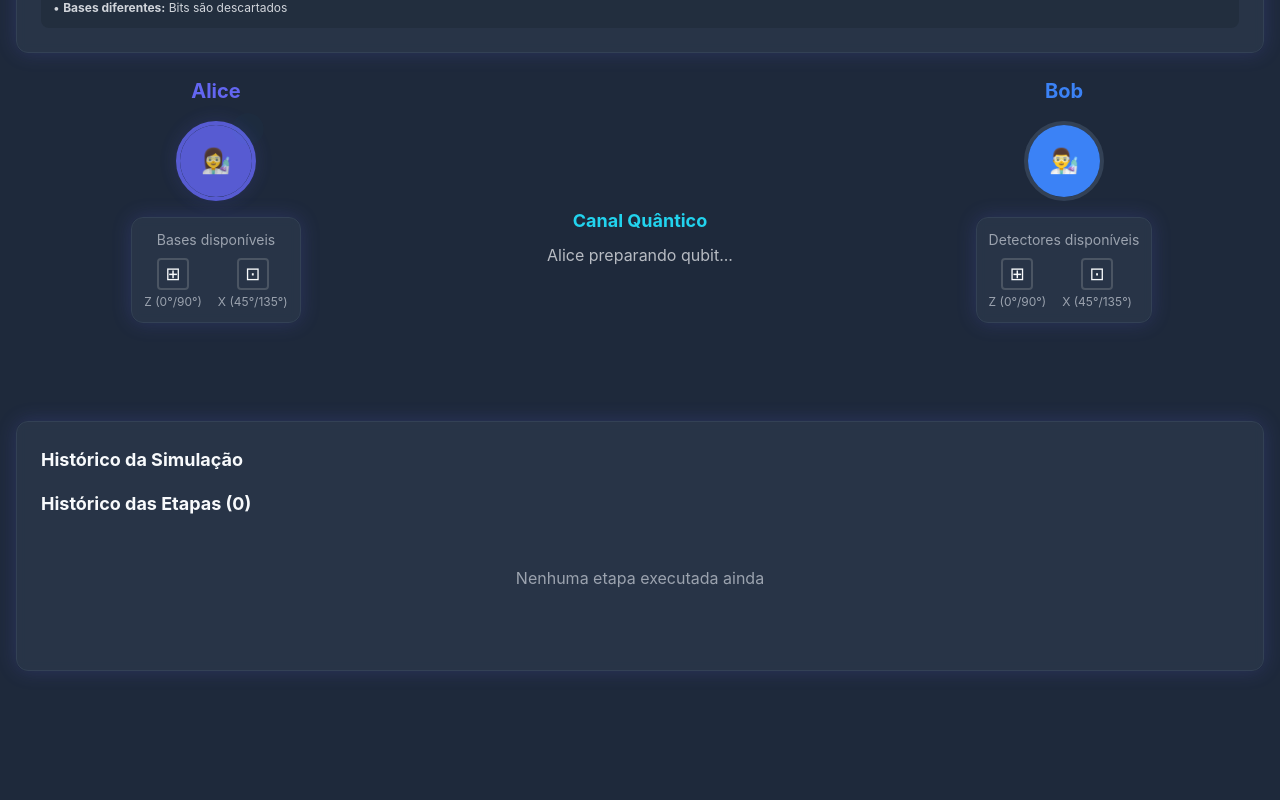
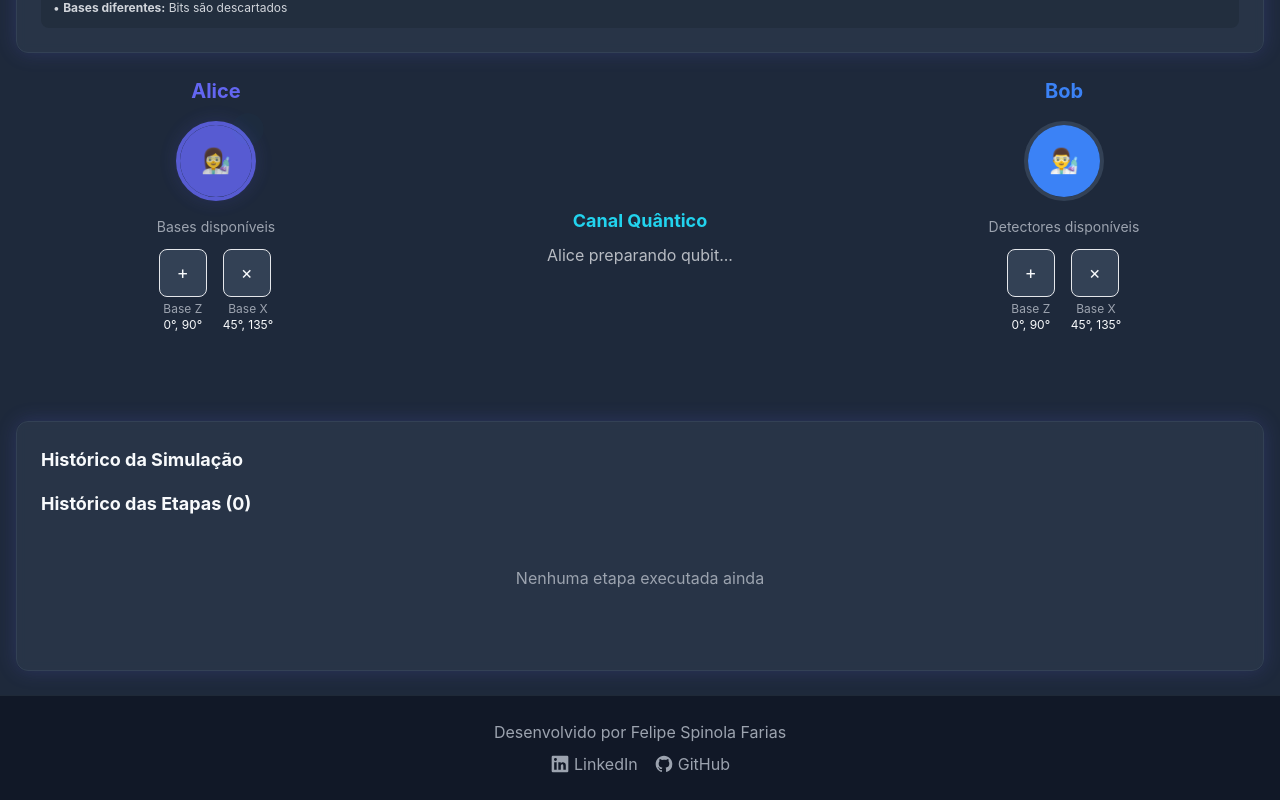
Before and after one commit to fatzzx/BB84-simulator, a React (Vite) app: page / in a window 1280 px wide. Shown: the part 478-1278 px from the top of the page. Before the commit the page ends 1173 px from the top, so only its background shows below. Built offline with nearby package versions, Linux system fonts and the light colour scheme.

Commit message:
mudanca de cores

```diff
--- a/src/App.tsx
+++ b/src/App.tsx
@@ -4,6 +4,7 @@ import Bob from '@/components/Bob';
 import Photon from '@/components/Photon';
 import SimulationControls from '@/components/SimulationControls';
 import StepHistory from '@/components/StepHistory';
+import { Footer } from '@/components';
 import { useBB84Simulation } from '@/hooks/useBB84Simulation';
 import { ISimulationConfig } from '@/types';
 
@@ -77,7 +78,7 @@ function App() {
   };
 
   return (
-    <div className="min-h-screen bg-quantum-dark">
+    <div className="min-h-screen bg-quantum-dark flex flex-col">
       <header className="p-6 text-center bg-quantum-surface/50 backdrop-blur-sm border-b border-quantum-primary/20">
         <h1 className="text-3xl font-bold mb-2 bg-gradient-to-r from-quantum-primary via-quantum-secondary to-quantum-primary bg-clip-text text-transparent">
           Simulador do Protocolo BB84
@@ -87,7 +88,7 @@ function App() {
         </p>
       </header>
 
-      <main className="container mx-auto px-4 py-6">
+      <main className="container mx-auto px-4 py-6 flex-grow">
         {/* Painel de Controle */}
         <div className="mb-6">
           <SimulationControls
@@ -226,6 +227,8 @@ function App() {
           />
         </div>
       </main>
+
+      <Footer />
     </div>
   );
 }
--- a/src/components/Alice.tsx
+++ b/src/components/Alice.tsx
@@ -69,7 +69,7 @@ const Alice: React.FC<IAliceProps> = ({
                 className="font-mono text-sm font-semibold px-2 py-1 rounded"
                 style={{ color: getBasisColor(currentBasis) }}
               >
-                {currentBasis === 'computational' ? 'Z (⊞)' : 'X (⊡)'}
+                {currentBasis === 'computational' ? 'Z (+)' : 'X (×)'}
               </span>
             </div>
 
@@ -113,34 +113,26 @@ const Alice: React.FC<IAliceProps> = ({
         </div>
       )}
 
-      {/* Base selector visual */}
-      <div className="quantum-card !p-3 w-full max-w-[240px]">
-        <div className="text-center">
-          <div className="text-sm text-gray-400 mb-2">Bases disponíveis</div>
-          <div className="flex space-x-4">
-            {/* Base computacional */}
-            <div className="text-center">
-              <div className={`w-8 h-8 mx-auto mb-1 border-2 rounded ${
-                currentBasis === 'computational' ? 'border-quantum-blue' : 'border-gray-600'
-              }`}>
-                <div className="w-full h-full flex items-center justify-center">
-                  <span className="text-quantum-blue text-lg">⊞</span>
-                </div>
-              </div>
-              <div className="text-xs text-gray-400">Z (0°/90°)</div>
+      {/* Controles de base */}
+      <div className="mt-6">
+        <div className="text-sm text-gray-400 mb-3 text-center">Bases disponíveis</div>
+        <div className="flex justify-center space-x-4">
+          {/* Base Computacional (Z) */}
+          <div className="text-center">
+            <div className="w-12 h-12 rounded-lg bg-quantum-surface border border-quantum-blue/30 flex items-center justify-center">
+              <span className="text-quantum-blue text-lg">+</span>
             </div>
+            <div className="text-xs text-gray-400 mt-1">Base Z</div>
+            <div className="text-xs text-quantum-blue">0°, 90°</div>
+          </div>
 
-            {/* Base Hadamard */}
-            <div className="text-center">
-              <div className={`w-8 h-8 mx-auto mb-1 border-2 rounded ${
-                currentBasis === 'hadamard' ? 'border-quantum-purple' : 'border-gray-600'
-              }`}>
-                <div className="w-full h-full flex items-center justify-center">
-                  <span className="text-quantum-purple text-lg">⊡</span>
-                </div>
-              </div>
-              <div className="text-xs text-gray-400">X (45°/135°)</div>
+          {/* Base Hadamard (X) */}
+          <div className="text-center">
+            <div className="w-12 h-12 rounded-lg bg-quantum-surface border border-quantum-purple/30 flex items-center justify-center">
+              <span className="text-quantum-purple text-lg">×</span>
             </div>
+            <div className="text-xs text-gray-400 mt-1">Base X</div>
+            <div className="text-xs text-quantum-purple">45°, 135°</div>
           </div>
         </div>
       </div>
--- a/src/components/Bob.tsx
+++ b/src/components/Bob.tsx
@@ -69,7 +69,7 @@ const Bob: React.FC<IBobProps> = ({
                 className="font-mono text-sm font-semibold px-2 py-1 rounded"
                 style={{ color: getBasisColor(currentBasis) }}
               >
-                {currentBasis === 'computational' ? 'Z (⊞)' : 'X (⊡)'}
+                {currentBasis === 'computational' ? 'Z (+)' : 'X (×)'}
               </span>
             </div>
 
@@ -139,34 +139,26 @@ const Bob: React.FC<IBobProps> = ({
         </div>
       )}
 
-      {/* Base selector visual */}
-      <div className="quantum-card !p-3 w-full max-w-[240px]">
-        <div className="text-center">
-          <div className="text-sm text-gray-400 mb-2">Detectores disponíveis</div>
-          <div className="flex space-x-4">
-            {/* Base computacional */}
-            <div className="text-center">
-              <div className={`w-8 h-8 mx-auto mb-1 border-2 rounded ${
-                currentBasis === 'computational' ? 'border-quantum-blue' : 'border-gray-600'
-              }`}>
-                <div className="w-full h-full flex items-center justify-center">
-                  <span className="text-quantum-blue text-lg">⊞</span>
-                </div>
-              </div>
-              <div className="text-xs text-gray-400">Z (0°/90°)</div>
+      {/* Detectores disponíveis */}
+      <div className="mt-6">
+        <div className="text-sm text-gray-400 mb-3 text-center">Detectores disponíveis</div>
+        <div className="flex justify-center space-x-4">
+          {/* Detector Base Computacional (Z) */}
+          <div className="text-center">
+            <div className="w-12 h-12 rounded-lg bg-quantum-surface border border-quantum-blue/30 flex items-center justify-center">
+              <span className="text-quantum-blue text-lg">+</span>
             </div>
+            <div className="text-xs text-gray-400 mt-1">Base Z</div>
+            <div className="text-xs text-quantum-blue">0°, 90°</div>
+          </div>
 
-            {/* Base Hadamard */}
-            <div className="text-center">
-              <div className={`w-8 h-8 mx-auto mb-1 border-2 rounded ${
-                currentBasis === 'hadamard' ? 'border-quantum-purple' : 'border-gray-600'
-              }`}>
-                <div className="w-full h-full flex items-center justify-center">
-                  <span className="text-quantum-purple text-lg">⊡</span>
-                </div>
-              </div>
-              <div className="text-xs text-gray-400">X (45°/135°)</div>
+          {/* Detector Base Hadamard (X) */}
+          <div className="text-center">
+            <div className="w-12 h-12 rounded-lg bg-quantum-surface border border-quantum-purple/30 flex items-center justify-center">
+              <span className="text-quantum-purple text-lg">×</span>
             </div>
+            <div className="text-xs text-gray-400 mt-1">Base X</div>
+            <div className="text-xs text-quantum-purple">45°, 135°</div>
           </div>
         </div>
       </div>
--- /dev/null
+++ b/src/components/Footer.tsx
@@ -0,0 +1,85 @@
+import React from 'react';
+
+const Footer: React.FC = () => {
+  return (
+    <footer className="
+      w-full
+      bg-gray-900
+      border-t border-gray-800
+      py-6
+      mt-auto
+    ">
+      <div className="
+        container
+        mx-auto
+        px-4
+        flex
+        flex-col
+        items-center
+        justify-center
+        text-gray-400
+        space-y-2
+      ">
+        <p className="text-center">
+          Desenvolvido por Felipe Spinola Farias
+        </p>
+        <div className="flex space-x-4">
+          <a
+            href="https://www.linkedin.com/in/felipe-farias-929356240/"
+            target="_blank"
+            rel="noopener noreferrer"
+            className="
+              flex
+              items-center
+              space-x-1
+              hover:text-blue-500
+              transition-colors
+              duration-300
+            "
+          >
+            <svg
+              className="w-5 h-5"
+              fill="currentColor"
+              viewBox="0 0 24 24"
+              aria-hidden="true"
+            >
+              <path
+                d="M20.5 2h-17A1.5 1.5 0 002 3.5v17A1.5 1.5 0 003.5 22h17a1.5 1.5 0 001.5-1.5v-17A1.5 1.5 0 0020.5 2zM8 19H5v-9h3zM6.5 8.25A1.75 1.75 0 118.3 6.5a1.78 1.78 0 01-1.8 1.75zM19 19h-3v-4.74c0-1.42-.6-1.93-1.38-1.93A1.74 1.74 0 0013 14.19a.66.66 0 000 .14V19h-3v-9h2.9v1.3a3.11 3.11 0 012.7-1.4c1.55 0 3.36.86 3.36 3.66z"
+              />
+            </svg>
+            <span>LinkedIn</span>
+          </a>
+          <a
+            href="https://github.com/fatzzx"
+            target="_blank"
+            rel="noopener noreferrer"
+            className="
+              flex
+              items-center
+              space-x-1
+              hover:text-purple-500
+              transition-colors
+              duration-300
+            "
+          >
+            <svg
+              className="w-5 h-5"
+              fill="currentColor"
+              viewBox="0 0 24 24"
+              aria-hidden="true"
+            >
+              <path
+                fillRule="evenodd"
+                d="M12 2C6.477 2 2 6.484 2 12.017c0 4.425 2.865 8.18 6.839 9.504.5.092.682-.217.682-.483 0-.237-.008-.868-.013-1.703-2.782.605-3.369-1.343-3.369-1.343-.454-1.158-1.11-1.466-1.11-1.466-.908-.62.069-.608.069-.608 1.003.07 1.531 1.032 1.531 1.032.892 1.53 2.341 1.088 2.91.832.092-.647.35-1.088.636-1.338-2.22-.253-4.555-1.113-4.555-4.951 0-1.093.39-1.988 1.029-2.688-.103-.253-.446-1.272.098-2.65 0 0 .84-.27 2.75 1.026A9.564 9.564 0 0112 6.844c.85.004 1.705.115 2.504.337 1.909-1.296 2.747-1.027 2.747-1.027.546 1.379.202 2.398.1 2.651.64.7 1.028 1.595 1.028 2.688 0 3.848-2.339 4.695-4.566 4.943.359.309.678.92.678 1.855 0 1.338-.012 2.419-.012 2.747 0 .268.18.58.688.482A10.019 10.019 0 0022 12.017C22 6.484 17.522 2 12 2z"
+                clipRule="evenodd"
+              />
+            </svg>
+            <span>GitHub</span>
+          </a>
+        </div>
+      </div>
+    </footer>
+  );
+};
+
+export default Footer;
--- a/src/components/Photon.tsx
+++ b/src/components/Photon.tsx
@@ -106,7 +106,7 @@ const Photon: React.FC<IPhotonProps> = ({
           />
 
           {/* Estado quântico label */}
-          <div className="absolute -top-8 left-1/2 transform -translate-x-1/2 whitespace-nowrap">
+          <div className="absolute -top-10 left-1/2 transform -translate-x-1/2 whitespace-nowrap">
             <div
               className="text-xs font-mono px-2 py-1 rounded-full"
               style={{
@@ -123,7 +123,7 @@ const Photon: React.FC<IPhotonProps> = ({
           </div>
 
           {/* Polarização info */}
-          <div className="absolute -bottom-8 left-1/2 transform -translate-x-1/2 whitespace-nowrap">
+          <div className="absolute -bottom-10 left-1/2 transform -translate-x-1/2 whitespace-nowrap">
             <div
               className="text-xs px-2 py-1 rounded-full"
               style={{
--- a/src/components/index.ts
+++ b/src/components/index.ts
@@ -3,3 +3,4 @@ export { default as Bob } from './Bob';
 export { default as Photon } from './Photon';
 export { default as SimulationControls } from './SimulationControls';
 export { default as StepHistory } from './StepHistory';
+export { default as Footer } from './Footer';
```
Also changed, not shown: package.json (+5 -4 lines), 1 other file (tests, documents, lock files or other folders).
